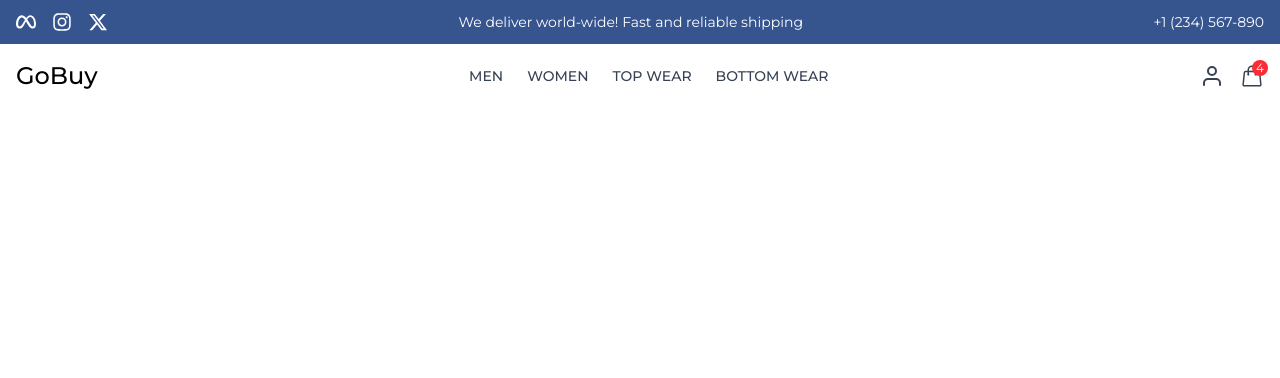
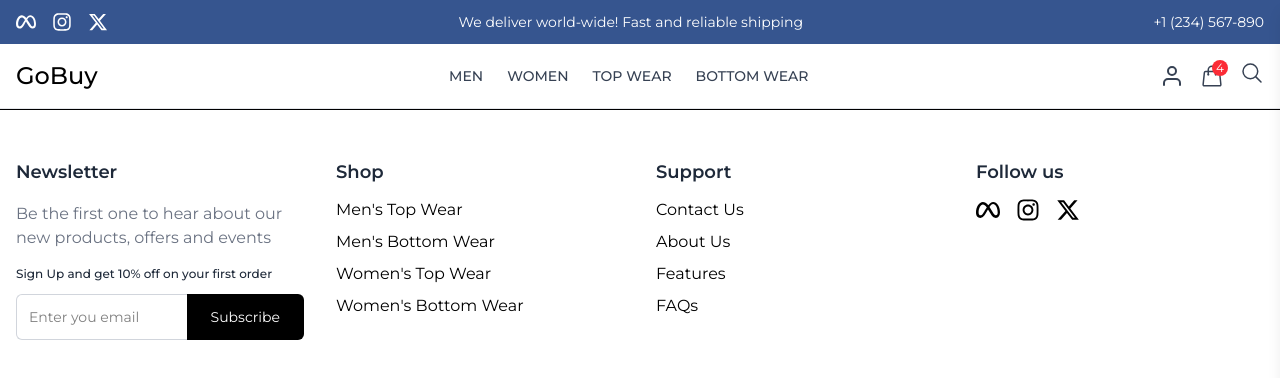
Before and after one commit to puneett2507/gobuy-react, a React (Vite) app in the folder frontend/: page / in a window 1280 px wide. Shown: the top 378 px of the page. Built offline with nearby package versions, Linux system fonts and the light colour scheme.

Commit message:
third commit

```diff
--- /dev/null
+++ b/frontend/src/components/Cart/CartContents.jsx
@@ -0,0 +1,90 @@
+import { AiOutlineDelete } from "react-icons/ai";
+
+const CartContents = () => {
+	const cartProducts = [
+		{
+			productId: 1,
+			name: "T-shirt",
+			size: "M",
+			color: "Red",
+			quantity: 1,
+			price: 15,
+			image: "https://picsum.photos/200?random=1",
+		},
+		{
+			productId: 2,
+			name: "Shirt",
+			size: "L",
+			color: "Blue",
+			quantity: 1,
+			price: 15,
+			image: "https://picsum.photos/200?random=2",
+		},
+		{
+			productId: 3,
+			name: "T-shirt",
+			size: "M",
+			color: "Red",
+			quantity: 1,
+			price: 15,
+			image: "https://picsum.photos/200?random=3",
+		},
+		{
+			productId: 4,
+			name: "T-shirt",
+			size: "M",
+			color: "Red",
+			quantity: 1,
+			price: 15,
+			image: "https://picsum.photos/200?random=4",
+		},
+		{
+			productId: 5,
+			name: "T-shirt",
+			size: "M",
+			color: "Red",
+			quantity: 1,
+			price: 15,
+			image: "https://picsum.photos/200?random=5",
+		},
+	];
+
+	return (
+		<div>
+			{cartProducts.map((product, index) => (
+				<div className="flex items-start justify-between py-4 border-b ">
+					<div className="flex items-start">
+						<img
+							src={product.image}
+							alt={product.name}
+							className="w-20 h-24 rounded object-cover mr-4"
+						/>
+						<div>
+							<h3>{product.name}</h3>
+							<p className="text-sm text-gray-500">
+								Size: {product.size} | Color: {product.color}
+							</p>
+							{/* quantity buttons */}
+							<div className="flex items-center mt-2">
+								<button className="border rounded text-base font-medium px-2 py-1">
+									-
+								</button>
+								<span className="mx-4">{product.quantity}</span>
+								<button className="border rounded text-base font-medium px-2 py-1">
+									+
+								</button>
+							</div>
+						</div>
+					</div>
+					{/* price */}
+					<div>
+						<p className="font-medium">${product.price}</p>
+						<AiOutlineDelete className="h-6 w-6 mt-2 text-red-600" />
+					</div>
+				</div>
+			))}
+		</div>
+	);
+};
+
+export default CartContents;
--- /dev/null
+++ b/frontend/src/components/Common/Footer.jsx
@@ -0,0 +1,127 @@
+import { Link } from "react-router-dom";
+import { FaMeta } from "react-icons/fa6";
+import { FaInstagram } from "react-icons/fa";
+import { FaXTwitter } from "react-icons/fa6";
+
+const Footer = () => {
+	return (
+		<footer className="border-t py-12">
+			<div className="container mx-auto grid grid-cols-1 md:grid-cols-4 gap-8 px-4">
+				<div>
+					<h3 className="text-lg text-gray-800 mb-4 font-semibold">
+						{" "}
+						Newsletter
+					</h3>
+					<p className="text-gray-500 mb-4">
+						Be the first one to hear about our new products, offers and events
+					</p>
+					<p className="text-xs font font-medium text-gray-800 mb-3">
+						Sign Up and get 10% off on your first order
+					</p>
+
+					{/* newsletter form */}
+					<form className="flex ">
+						<input
+							type="email"
+							placeholder="Enter you email"
+							className="p-3 text-sm w-full border-t border-l border-b border-gray-300 rounded-l-md focus:outline-none focus:ring-2 focus:ring-gray-500 transition-all"
+							required
+						/>
+						<button className="px-6 py-3 text-white bg-black text-sm rounded-r-md hover:bg-gray-700 transition-all">
+							Subscribe
+						</button>
+					</form>
+				</div>
+
+				{/* shop links */}
+				<div>
+					<h3 className="text-lg text-gray-800 mb-3 font-semibold">Shop</h3>
+					<ul className="space-y-2 text-black">
+						<li>
+							<Link to="#" className="hover:text-gray-600">
+								Men's Top Wear
+							</Link>
+						</li>
+						<li>
+							<Link to="#" className="hover:text-gray-600">
+								Men's Bottom Wear
+							</Link>
+						</li>
+						<li>
+							<Link to="#" className="hover:text-gray-600">
+								Women's Top Wear
+							</Link>
+						</li>
+						<li>
+							<Link to="#" className="hover:text-gray-600">
+								Women's Bottom Wear
+							</Link>
+						</li>
+					</ul>
+				</div>
+
+				{/* support links */}
+				<div>
+					<h3 className="text-lg text-gray-800 mb-3 font-semibold">Support</h3>
+					<ul className="space-y-2 text-black">
+						<li>
+							<Link to="#" className="hover:text-gray-600">
+								Contact Us
+							</Link>
+						</li>
+						<li>
+							<Link to="#" className="hover:text-gray-600">
+								About Us
+							</Link>
+						</li>
+						<li>
+							<Link to="#" className="hover:text-gray-600">
+								Features
+							</Link>
+						</li>
+						<li>
+							<Link to="#" className="hover:text-gray-600">
+								FAQs
+							</Link>
+						</li>
+					</ul>
+				</div>
+
+				{/* follow section */}
+				<div>
+					<h3 className="text-lg text-gray-800 mb-3 font-semibold">
+						Follow us
+					</h3>
+					<div className="flex items-center space-x-4 mb-6">
+						<a
+							href="https://www.facebook.com"
+							target="_blank"
+							rel="noopener noreferrer"
+							className="hover:text-gray-500"
+						>
+							<FaMeta className="h-6 w-6" />
+						</a>
+						<a
+							href="https://www.instagram.com"
+							target="_blank"
+							rel="noopener noreferrer"
+							className="hover:text-gray-500"
+						>
+							<FaInstagram className="h-6 w-6" />
+						</a>
+						<a
+							href="https://www.twitter.com"
+							target="_blank"
+							rel="noopener noreferrer"
+							className="hover:text-gray-500"
+						>
+							<FaXTwitter className="h-6 w-6" />
+						</a>
+					</div>
+				</div>
+			</div>
+		</footer>
+	);
+};
+
+export default Footer;
--- a/frontend/src/components/Common/Header.jsx
+++ b/frontend/src/components/Common/Header.jsx
@@ -3,7 +3,7 @@
 
 const Header = () => {
 	return (
-        <header>
+		<header className="border-b border-gray-200">
 			{/* Topbar */}
 			<Topbar />
 			{/* Navbar */}
--- a/frontend/src/components/Common/Navbar.jsx
+++ b/frontend/src/components/Common/Navbar.jsx
@@ -1,8 +1,17 @@
 import { Link } from "react-router-dom";
 import { FiUser } from "react-icons/fi";
 import { HiOutlineShoppingBag } from "react-icons/hi2";
+import SearchBar from "./SearchBar";
+import CartDrawer from "../Layout/CartDrawer";
+import { useState } from "react";
 
 const Navbar = () => {
+	const [drawerOpen, setDrawerOpen] = useState(false);
+
+	const toggleCartDrawer = () => {
+		setDrawerOpen(!drawerOpen);
+	};
+
 	return (
 		<>
 			<nav className="container mx-auto flex items-center justify-between py-4 px-6">
@@ -40,12 +49,16 @@
 						Bottom Wear
 					</Link>
 				</div>
+
 				{/* right icons */}
 				<div className="flex items-center space-x-4">
 					<Link to="/profile" className="hover:text-black">
 						<FiUser className="h-6 w-6 text-gray-700" />
 					</Link>
-                    <button className="relative hover:text-black">
+					<button
+						className="relative hover:text-black cursor-pointer"
+						onClick={toggleCartDrawer}
+					>
 						<HiOutlineShoppingBag className="h-6 w-6 text-gray-700" />
 						<span className="absolute -top-1 -right-1 bg-red-500 text-white text-xs rounded-full px-1 py-0.2">
 							4
@@ -53,8 +66,11 @@
 					</button>
 
 					{/* search button */}
+					<SearchBar />
 				</div>
 			</nav>
+			{/* cart drawer */}
+			<CartDrawer toggleCartDrawer={toggleCartDrawer} drawerOpen={drawerOpen} />
 		</>
 	);
 };
--- /dev/null
+++ b/frontend/src/components/Common/SearchBar.jsx
@@ -0,0 +1,54 @@
+import { useState } from "react";
+import { IoSearchOutline } from "react-icons/io5";
+import { IoCloseOutline } from "react-icons/io5";
+
+const SearchBar = () => {
+	const [searchTerm, setSearchTerm] = useState("");
+	const [isOpen, setIsOpen] = useState(false);
+
+	const handleSearchIcon = () => {
+		setIsOpen(!isOpen);
+	};
+
+	const handleSearch = (e) => {
+		e.preventDefault();
+		console.log(searchTerm);
+		setIsOpen(false);
+	};
+
+	return (
+		<div className="">
+			{isOpen ? (
+				<form
+					onSubmit={handleSearch}
+					className="relative flex items-center justify-center w-full"
+				>
+					<div className="relative full">
+						<input
+							type="text"
+							placeholder="Search"
+							value={searchTerm}
+							onChange={(e) => setSearchTerm(e.target.value)}
+							className="bg-gray-100 px-4 py-1 pl-2 pr-12 rounded-lg w-full focus:outline-none placeholder:text-gray-700"
+						/>
+						<button
+							type="submit"
+							className="absolute top-1 right-2 text-gray-500 hover:text-gray-800  cursor-pointer"
+						>
+							<IoSearchOutline className="h-6 w-6 " />
+						</button>
+					</div>
+					<button onClick={handleSearchIcon}>
+						<IoCloseOutline className="h-6 w-6 cursor-pointer" />
+					</button>
+				</form>
+			) : (
+				<button onClick={handleSearchIcon}>
+					<IoSearchOutline className="h-6 w-6 text-gray-700 cursor-pointer" />
+				</button>
+			)}
+		</div>
+	);
+};
+
+export default SearchBar;
--- /dev/null
+++ b/frontend/src/components/Layout/CartDrawer.jsx
@@ -0,0 +1,37 @@
+import { IoCloseOutline } from "react-icons/io5";
+import CartContents from "../Cart/CartContents";
+
+const CartDrawer = ({ toggleCartDrawer, drawerOpen }) => {
+	return (
+		<div
+			className={`fixed top-0 right-0 h-full bg-white shadow-lg w-1/4 flex flex-col z-50 transform transition-transform duration-300 ${
+				drawerOpen ? "translate-x-0" : "translate-x-full"
+			}`}
+		>
+			{/* close button */}
+			<div className="flex justify-end p-4">
+				<button onClick={toggleCartDrawer}>
+					<IoCloseOutline className="h-6 w-6 cursor-pointer" />
+				</button>
+			</div>
+
+			{/* cart content */}
+			<div className="flex-grow p-4 overflow-y-auto">
+				<h2 className="text-xl font-semibold mb-4">Your Cart</h2>
+				<CartContents />
+			</div>
+
+			{/* checkout button */}
+			<div className="p-4 bg-white sticky bottom-0">
+				<button className="w-full bg-[#36558f] py-4 rounded-2xl text-white hover:bg-[#e5533d] transition font-semibold">
+					Checkout
+				</button>
+				<p className="text-xs tracking-tighter text-gray-500 mt-2 text-center">
+					Shipping, taxes and discount codes calculated at checkout
+				</p>
+			</div>
+		</div>
+	);
+};
+
+export default CartDrawer;
--- a/frontend/src/components/Layout/UserLayout.jsx
+++ b/frontend/src/components/Layout/UserLayout.jsx
@@ -1,3 +1,4 @@
+import Footer from "../Common/Footer";
 import Header from "../Common/Header";
 
 const UserLayout = () => {
@@ -7,6 +8,7 @@
 			<Header />
 			{/* Main Content */}
 			{/* Footer */}
+			<Footer />
 		</>
 	);
 };
--- a/frontend/src/index.css
+++ b/frontend/src/index.css
@@ -13,27 +13,27 @@
 	padding-right: 1rem; /* Add padding (optional) */
 }
 
-@media (min-width: 640px) {
+@media (min-width: 1280px) {
 	.container {
-        max-width: 640px; /* Small screens */
-    }
-}
-
-@media (min-width: 768px) {
-    .container {
-        max-width: 768px; /* Medium screens */
-    }
-}
-
-@media (min-width: 1024px) {
-    .container {
-        max-width: 1024px; /* Large screens */
+		max-width: 1280px; /* Small screens */
 	}
 }
 
 @media (min-width: 1280px) {
 	.container {
-        max-width: 1280px; /* Extra large screens */
+		max-width: 1280px; /* Medium screens */
+	}
+}
+
+@media (min-width: 1536px) {
+	.container {
+		max-width: 1536px; /* Large screens */
+	}
+}
+
+@media (min-width: 1536px) {
+	.container {
+		max-width: 1536px; /* Extra large screens */
 	}
 }
 
```
Lines whose indentation alone changed are shown as unchanged.
